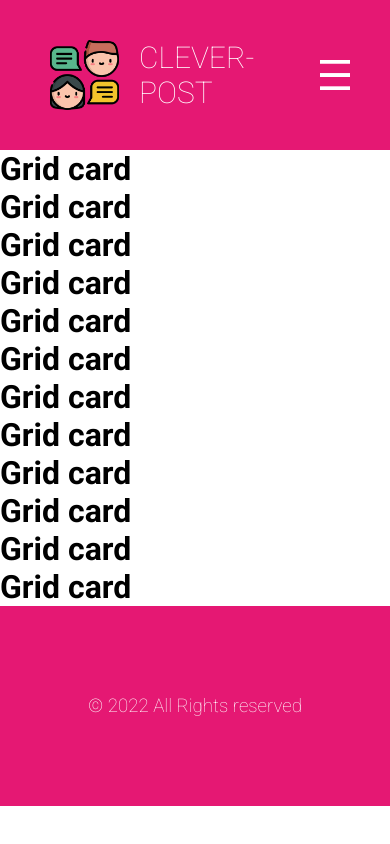
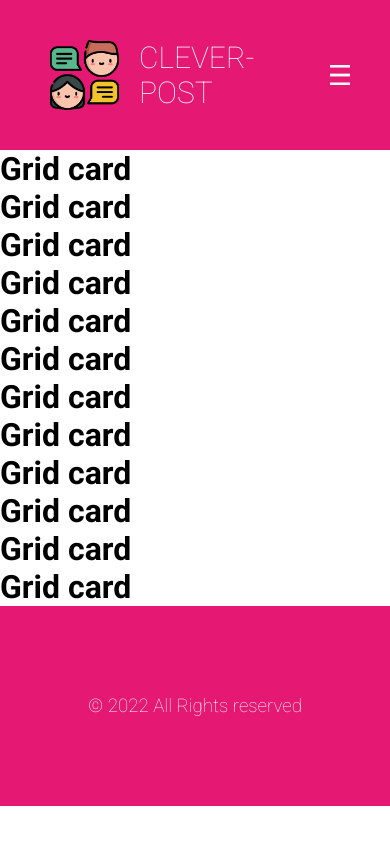
Before and after one commit to belenjn/clever-post, a React (Vite) app: page / in a window 390 px wide. Built offline with nearby package versions, Linux system fonts and the light colour scheme.

Commit message:
New size for hamburger and cross icons

```diff
--- a/src/styles/App.css
+++ b/src/styles/App.css
@@ -176,8 +176,8 @@ body {
       -ms-grid-row-align: center;
       align-self: center;
   margin-right: 40px;
-  width: 30px;
-  height: 30px;
+  width: 20px;
+  height: 20px;
 }
 
 .navbar .navbar__hamburger:hover {
@@ -197,8 +197,8 @@ body {
   background-size: cover;
   background-position: center;
   margin-right: 40px;
-  width: 30px;
-  height: 30px;
+  width: 20px;
+  height: 20px;
 }
 
 .navbar .navbar__cross:hover {
--- a/src/styles/App.scss
+++ b/src/styles/App.scss
@@ -171,8 +171,8 @@ body {
     background-position: center;
     align-self: center;
     margin-right: 40px;
-    width: 30px;
-    height: 30px;
+    width: 20px;
+    height: 20px;
     &:hover {
       cursor: pointer;
     }
@@ -189,8 +189,8 @@ body {
     background-size: cover;
     background-position: center;
     margin-right: 40px;
-    width: 30px;
-    height: 30px;
+    width: 20px;
+    height: 20px;
     &:hover {
       cursor: pointer;
     }
```
